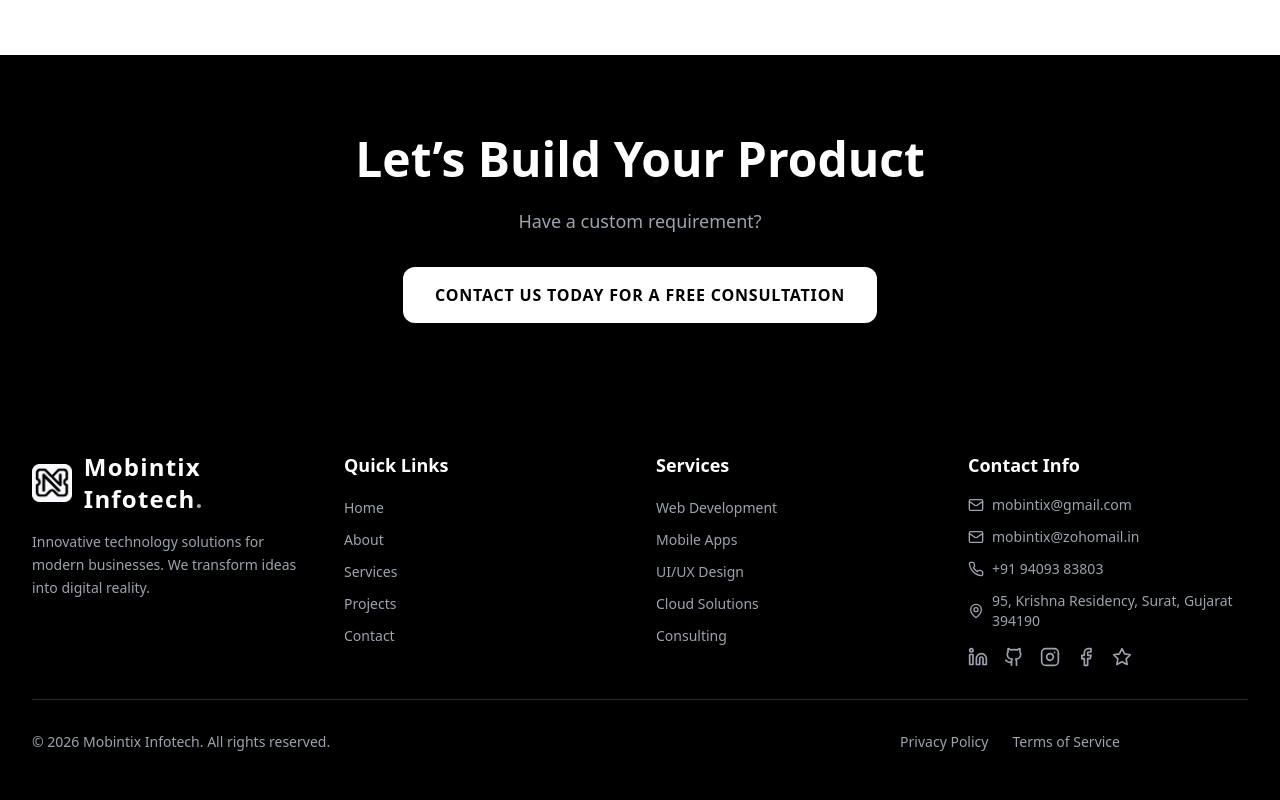
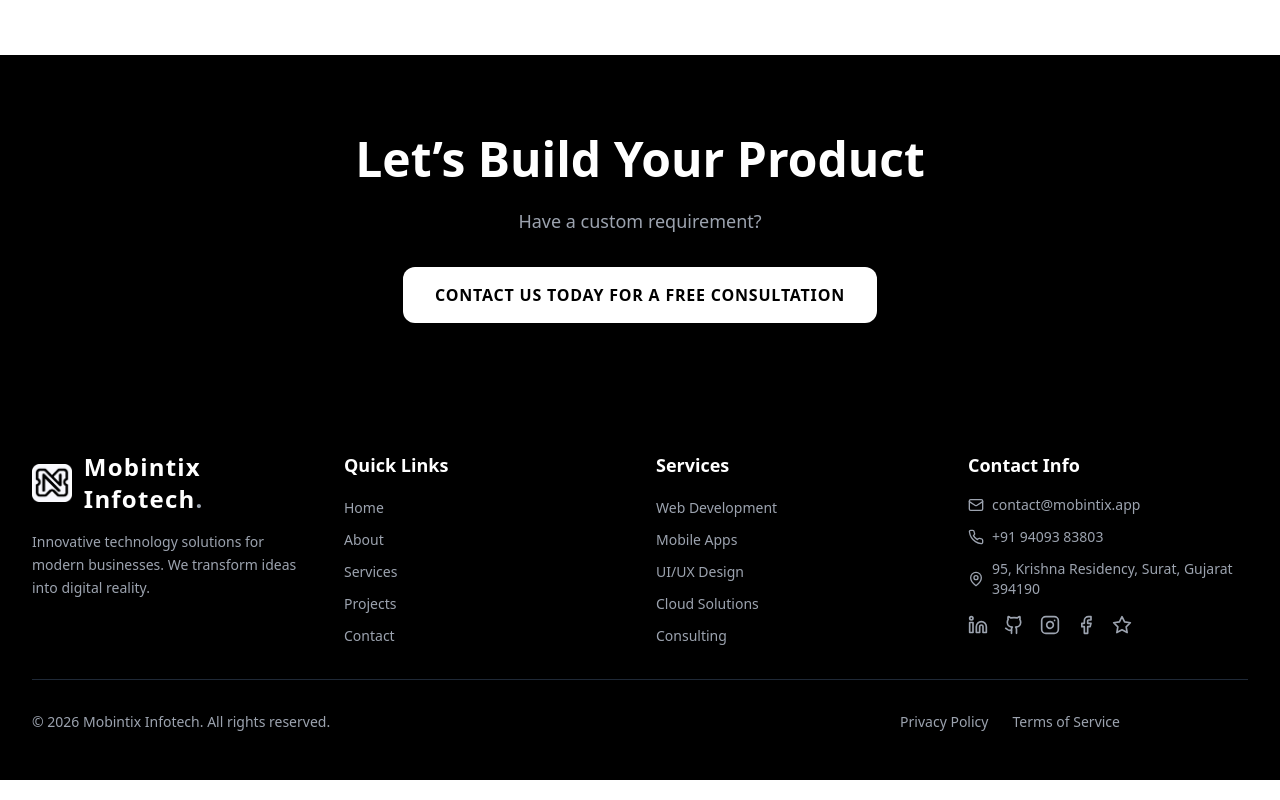
Before and after one commit to mobintix-in/Mobintix-App, a React (Vite) app: page / in a window 1280 px wide. Shown: the part 4843-5643 px from the top of the page. Built offline with nearby package versions, Linux system fonts and the light colour scheme; no server answers.

Commit message:
Mobintix

```diff
--- a/src/components/Footer.tsx
+++ b/src/components/Footer.tsx
@@ -69,14 +69,14 @@
             <ul className="space-y-3">
               <li>
                 <a
-                  href="mailto:mobintix@gmail.com"
+                  href="mailto:contact@mobintix.app"
                   className="flex items-center space-x-2 text-gray-400 hover:text-white transition-colors duration-300 text-sm"
                 >
                   <Mail size={16} />
-                  <span>mobintix@gmail.com</span>
+                  <span>contact@mobintix.app</span>
                 </a>
               </li>
-              <li>
+              {/* <li>
                 <a
                   href="mailto:mobintix@zohomail.in"
                   className="flex items-center space-x-2 text-gray-400 hover:text-white transition-colors duration-300 text-sm"
@@ -84,7 +84,7 @@
                   <Mail size={16} />
                   <span>mobintix@zohomail.in</span>
                 </a>
-              </li>
+              </li> */}
               <li>
                 <a
                   href="tel:919409383803"
```
